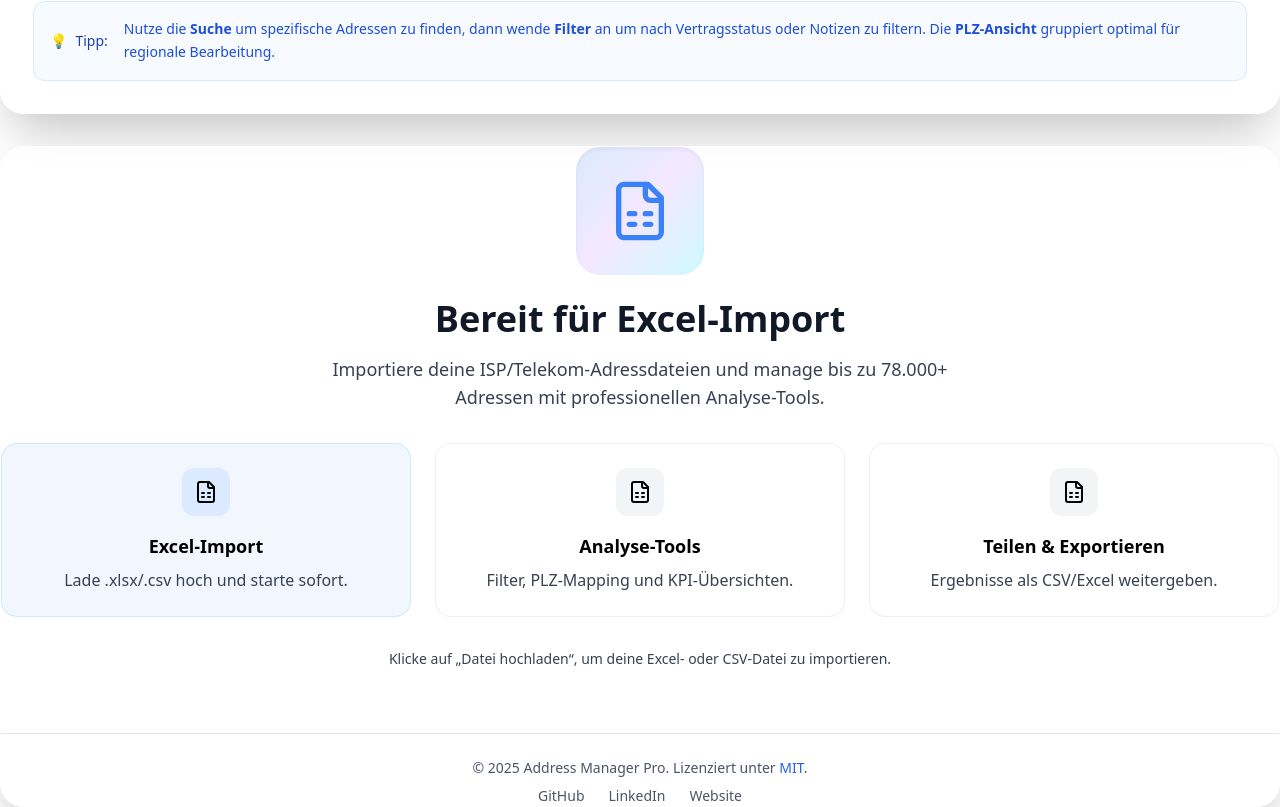
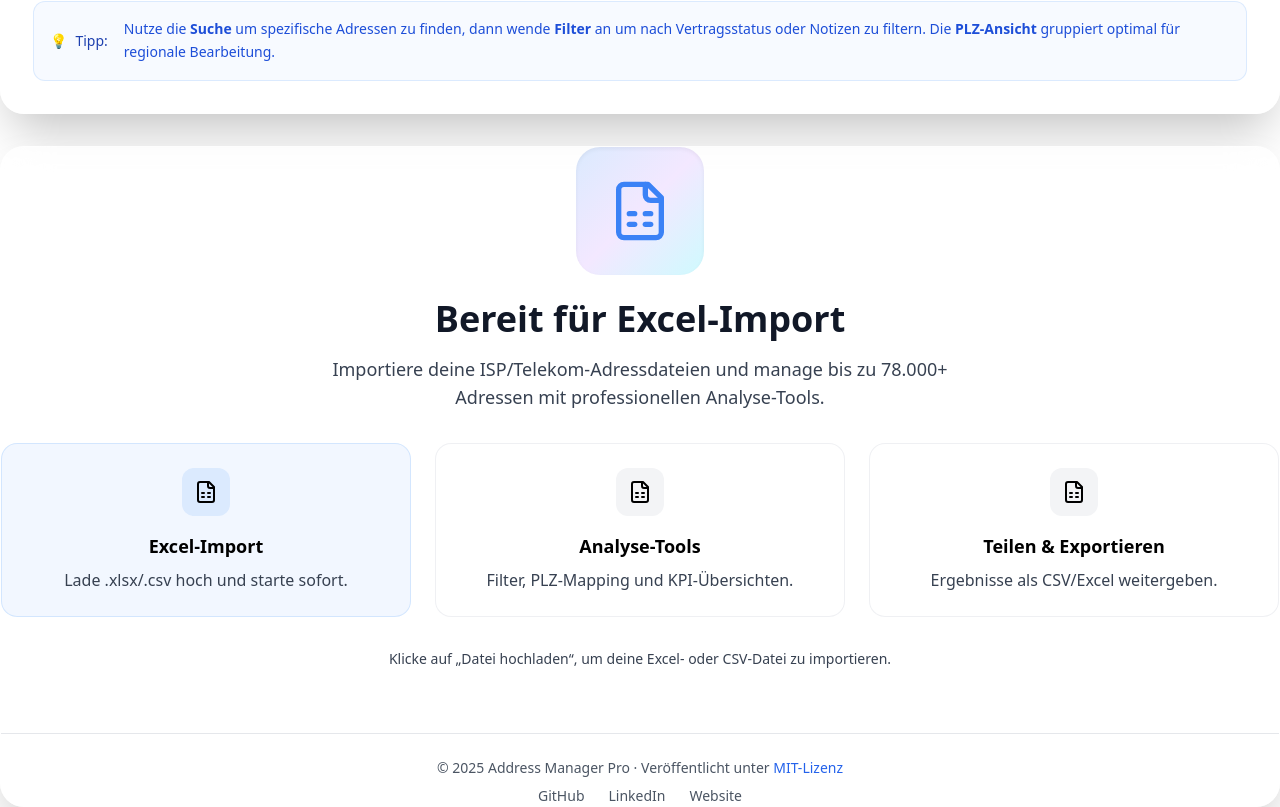
Before and after one commit to Yaro-bit/address-manager-pro, a Next.js app: page / in a window 1280 px wide. Shown: the part 206-1013 px from the top of the page. Built offline with nearby package versions, Linux system fonts and the light colour scheme.

Commit message:
Update EmptyState.tsx

```diff
--- a/components/address-manager/EmptyState.tsx
+++ b/components/address-manager/EmptyState.tsx
@@ -137,16 +137,15 @@ function AppFooter() {
   return (
     <footer className="mt-16 border-t border-gray-200 pt-6 text-sm text-gray-600 text-center">
       <p className="mb-2">
-        © {new Date().getFullYear()} Address Manager Pro. Lizenziert unter{' '}
+        © {new Date().getFullYear()} Address Manager Pro · Veröffentlicht unter{' '}
         <a
           href="https://opensource.org/licenses/MIT"
           target="_blank"
           rel="noopener noreferrer"
           className="text-blue-600 hover:underline"
         >
-          MIT
+          MIT-Lizenz
         </a>
-        .
       </p>
       <nav className="flex justify-center gap-6">
         <a
@@ -166,7 +165,7 @@ function AppFooter() {
           LinkedIn
         </a>
         <a
-          href="https://github.com/Yaro-bit"
+          href="https://yaro-bit.github.io"
           target="_blank"
           rel="noopener noreferrer"
           className="hover:text-blue-600"
@@ -177,6 +176,7 @@ function AppFooter() {
     </footer>
   );
 }
+
 
 /* --------------------------------- Export --------------------------------- */
 export default function EmptyState({ isNative }: EmptyStateProps) {
```
